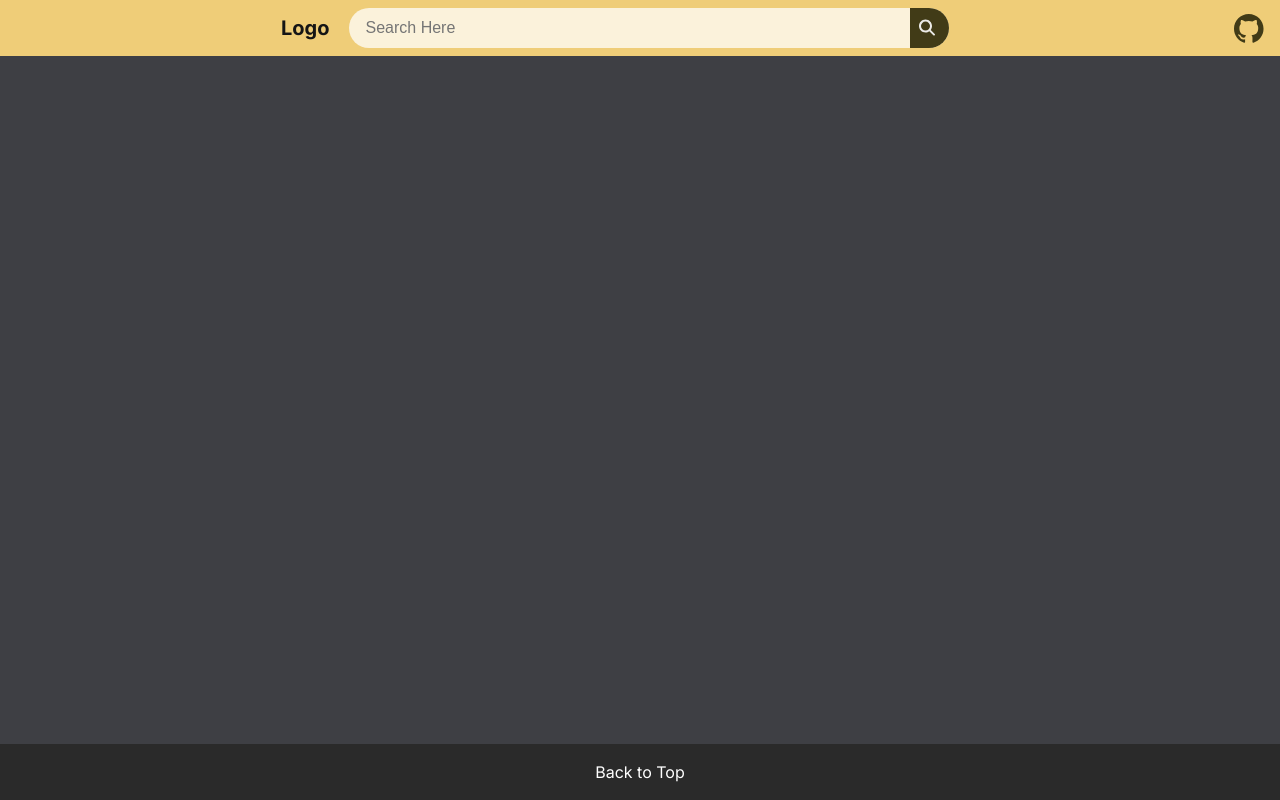
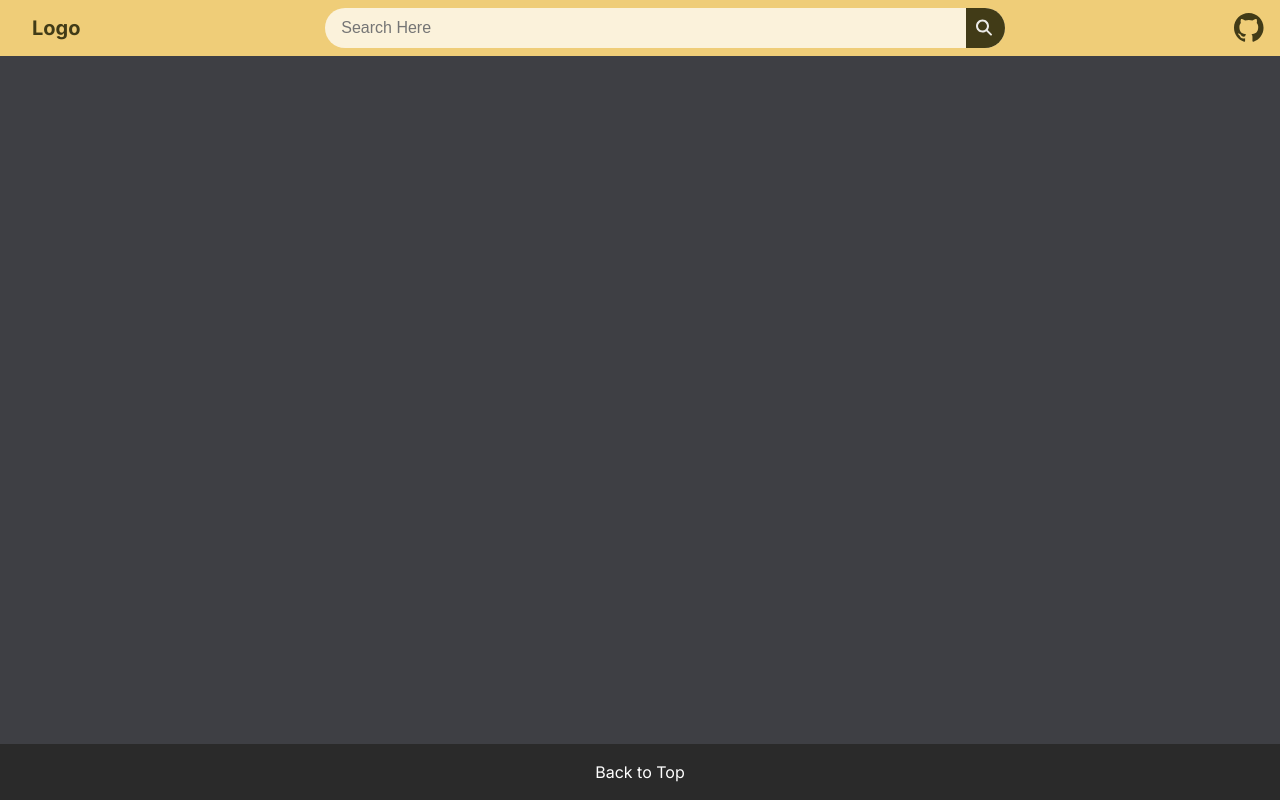
Before and after one commit to Scottify20/imdb-movie-search, a website built with Parcel: page index.html in a window 1280 px wide. Built offline with nearby package versions, Linux system fonts and the light colour scheme.

Commit message:
Moved logo placeholder to the left side of navbar

```diff
--- a/index.html
+++ b/index.html
@@ -18,9 +18,10 @@
   <body>
     <header>
       <nav class="nav">
-        <div class="nav__left-items-container"></div>
+        <div class="nav__left-items-container">
+          <a href="#" class="nav__txt-link-btn">Logo</a>
+        </div>
         <div class="nav__center-items-container">
-          <a href="#" class="nav__txt-link">Logo</a>
           <form class="nav__search-bar-container">
             <input
               id="nav-search-bar"
--- a/styles.scss
+++ b/styles.scss
@@ -181,6 +181,28 @@ main {
   justify-content: center;
   align-items: center;
 
+  .nav__txt-link-btn {
+    // height: 100%;
+    font-size: 1.3rem;
+    color: var(--nav-items-color);
+    user-select: none;
+    font-size: 1.25rem;
+    font-weight: 700;
+    padding: 0.3em 0.6em;
+    margin: 0 1em;
+    transition: all ease-in-out 0.15s;
+    border-radius: 2em;
+
+    &:hover {
+      background-color: var(--nav-items-color);
+      color: var(--light-text-color);
+    }
+
+    &:focus {
+      border: none;
+    }
+  }
+
   .nav__left-items-container {
     flex-grow: 1;
     display: flex;
@@ -197,8 +219,8 @@ main {
     align-items: center;
 
     .github-src-btn {
+      margin: 0 1em;
       margin-bottom: -1.75%;
-      padding: 0 1em;
       & svg path {
         fill: var(--nav-items-color);
       }
@@ -299,27 +321,6 @@ main {
         &::placeholder {
           font-weight: 400;
         }
-      }
-    }
-
-    .nav__txt-link {
-      // height: 100%;
-      font-size: 1.3rem;
-      color: var(--dark-text-color);
-      user-select: none;
-      font-size: 1.25rem;
-      font-weight: 700;
-      padding: 0.3em 0.6em;
-      transition: all ease-in-out 0.15s;
-      border-radius: 2em;
-
-      &:hover {
-        background-color: var(--nav-text-item-hover-background-color);
-        color: var(--light-text-color);
-      }
-
-      &:focus {
-        border: none;
       }
     }
   }
```
